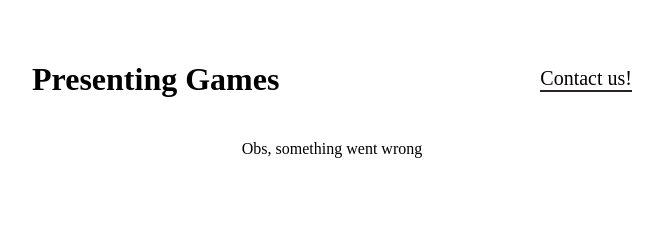
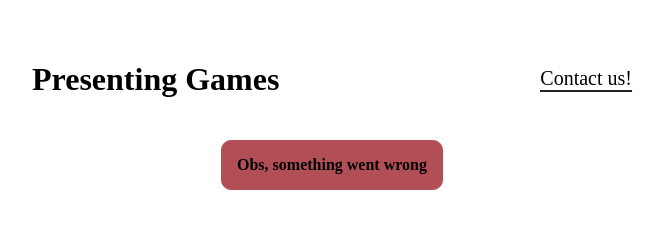
Before and after one commit to Jenfer93/jenny-feragen.js1-ca, a plain HTML site: page index.html in a window 1280 px wide. Shown: the whole page, without its empty margins (308-971 px from the left). Drawn offline with Linux system fonts and the light colour scheme; no server answers.

Commit message:
error message

```diff
--- a/css/styles.css
+++ b/css/styles.css
@@ -56,6 +56,17 @@ body {
 a {
   color: #000;
   text-decoration: none;
+}
+
+.error {
+  margin: auto;
+  border: rgb(177, 78, 86) solid 1px;
+  border-radius: 10px;
+  background-color: rgb(177, 78, 86);
+  padding: 15px;
+  max-width: 200px;
+  text-align: center;
+  font-weight: bold;
 }
 
 .details-container {
--- a/js/details.js
+++ b/js/details.js
@@ -36,7 +36,7 @@ async function gameDetails() {
     `
 
   } catch (error) {
-    detailsContainer.innerHTML = "Obs, something went wrong";
+    detailsContainer.innerHTML = `<div class="error">Obs, something went wrong</div>`
     console.log(error);
   }
 
--- a/js/script.js
+++ b/js/script.js
@@ -35,7 +35,7 @@ async function getGames () {
 
   } catch (error){
   console.log(error);
-  container.innerHTML = "Obs, something went wrong";
+  container.innerHTML = `<div class="error">Obs, something went wrong</div>`;
   }
 
   createGameCard ()
```
